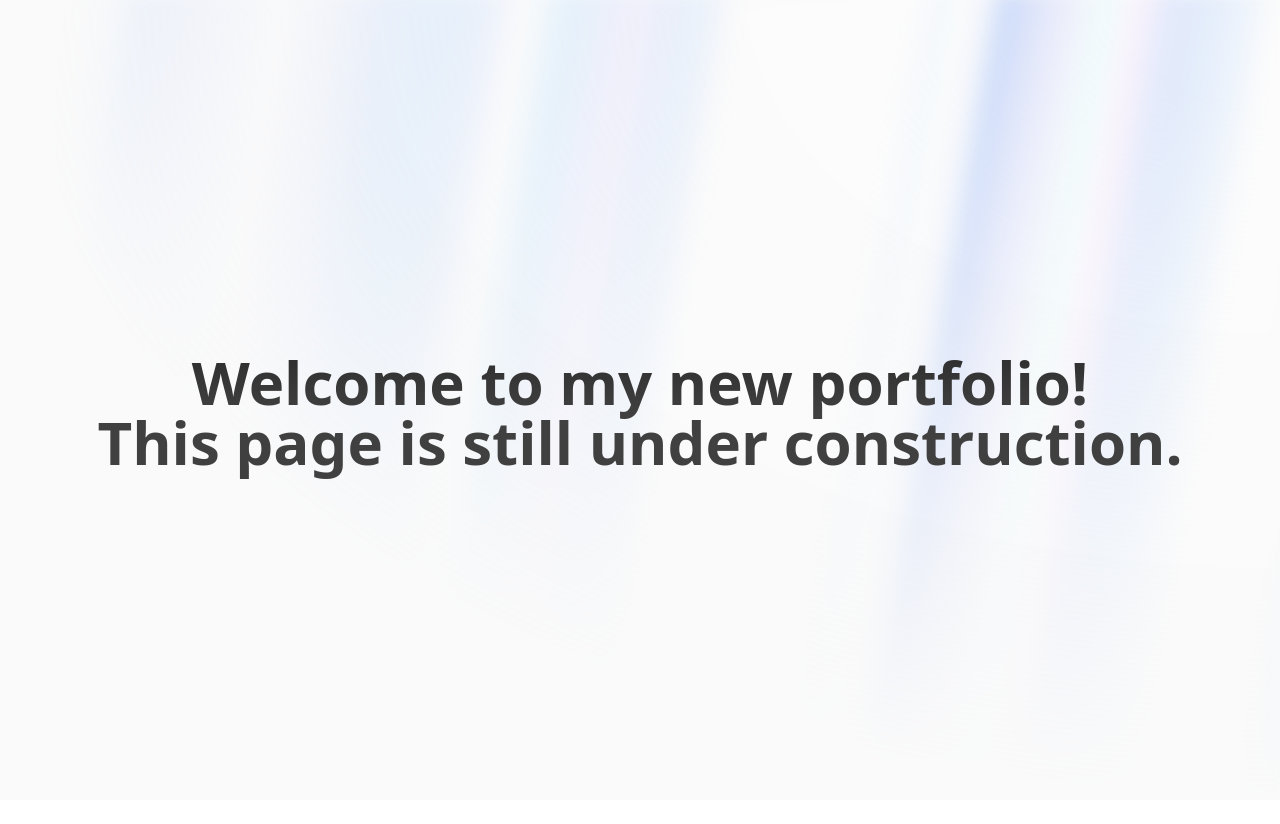
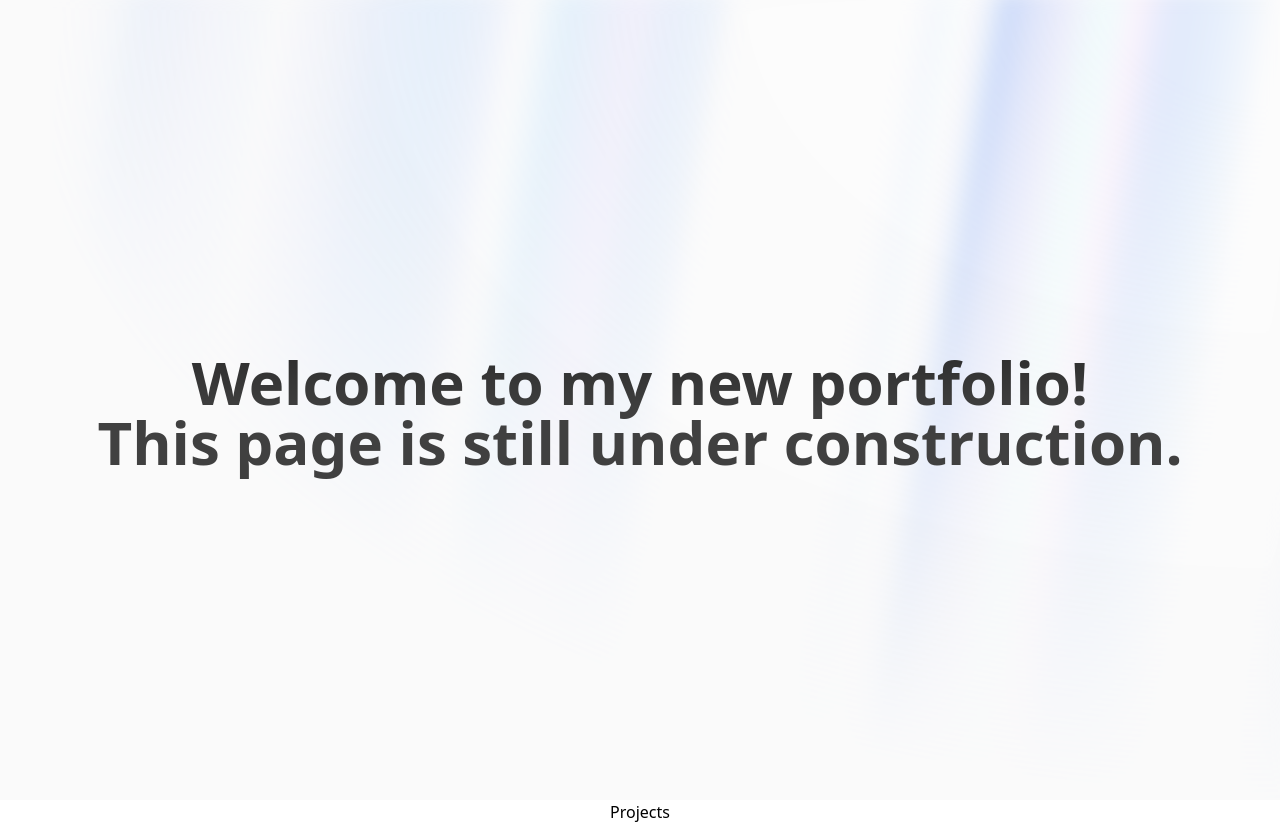
Before and after one commit to Maka314/portfolio, a Next.js app: page / in a window 1280 px wide. Before the commit the page ends 800 px from the top, so only its background shows below. Built offline with nearby package versions, Linux system fonts and the light colour scheme.

Commit message:
重构主页组件，移除旧的AuroraBackground，新增Hero和Projects组件

```diff
--- a/src/app/page.tsx
+++ b/src/app/page.tsx
@@ -1,15 +1,11 @@
-import { AuroraBackground } from '@/components/ui/AuroraBackground'
+import Hero from '@/components/Hero'
+import Projects from '@/components/Projects'
 
 export default function Home () {
   return (
     <main className='relative flex flex-col justify-center items-center overflow-hidden mx-auto'>
-        <AuroraBackground>
-          <h1 className='hero_heading'>
-            Welcome to my new portfolio!
-            <br />
-            This page is still under construction.
-          </h1>
-        </AuroraBackground>
+      <Hero />
+      <Projects />
     </main>
   )
 }
--- /dev/null
+++ b/src/components/Hero.tsx
@@ -0,0 +1,13 @@
+import { AuroraBackground } from '@/components/ui/AuroraBackground'
+
+export default function Hero () {
+  return (
+    <AuroraBackground>
+      <h1 className='hero_heading'>
+        Welcome to my new portfolio!
+        <br />
+        This page is still under construction.
+      </h1>
+    </AuroraBackground>
+  )
+}
--- /dev/null
+++ b/src/components/Projects.tsx
@@ -0,0 +1,7 @@
+export default function Projects() {
+  return (
+    <div className='flex flex-col justify-center items-center'>
+      <h1>Projects</h1>
+    </div>
+  )
+}
```
